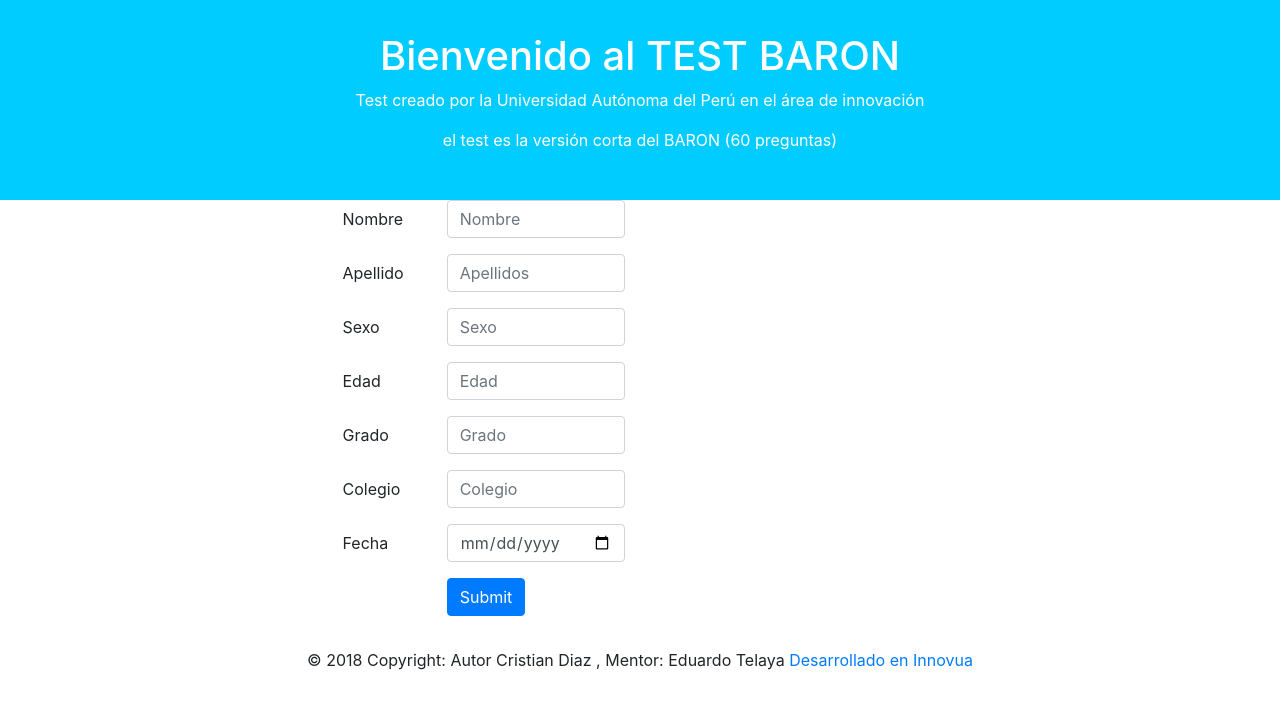
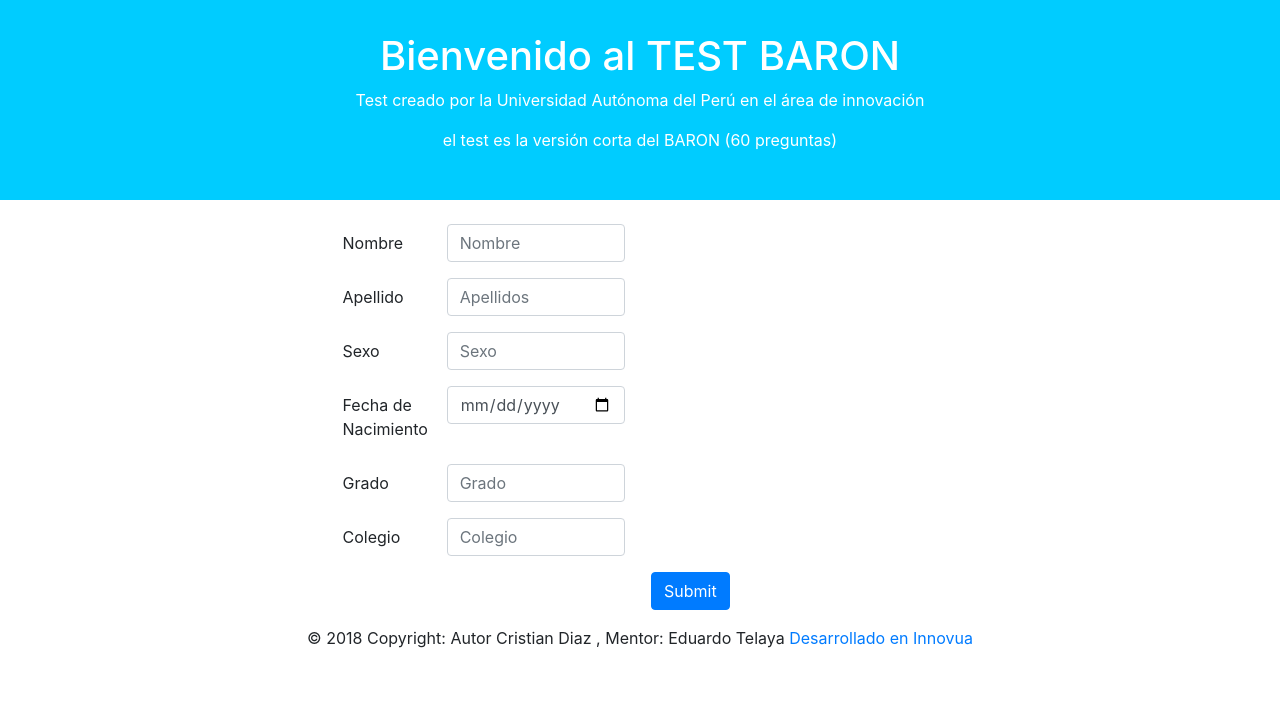
Before and after one commit to edutrul/test-baron-short, a PHP site: page / in a window 1280 px wide. Shown: the top 709 px of the page. Run offline with PHP 8.4, Linux system fonts and the light colour scheme.

Commit message:
actuliuazcion de form

```diff
--- a/index.php
+++ b/index.php
@@ -37,7 +37,7 @@ if (!isset($_SESSION)) {
         <p>Test creado por la Universidad Autónoma del Perú en el área de innovación</p>
         <p>el test es la versión corta del BARON (60 preguntas)</p>
 
-    </div>
+    </div><br>
     <div class="container col-md-6 col-xs-8 ">
 
         <form id="data" action="instructions.php" method="post">
@@ -61,9 +61,9 @@ if (!isset($_SESSION)) {
                 </div>
             </div>
             <div class="form-group row">
-                <label class="col-sm-2 col-form-label"> Edad</label>
+                <label class="col-sm-2 col-form-label"> Fecha de Nacimiento</label>
                 <div class="col-sm-4">
-                    <input class="form-control" placeholder="Edad" name="age" type="text"/>
+                    <input class="form-control" type="date" name="date" type="text"/>
                 </div>
             </div>
             <div class="form-group row">
@@ -78,15 +78,10 @@ if (!isset($_SESSION)) {
                     <input class="form-control" placeholder="Colegio" name="colegio" type="text"/>
                 </div>
             </div>
-            <div class="form-group row">
-                <label class="col-sm-2 col-form-label"> Fecha</label>
-                <div class="col-sm-4">
-                    <input class="form-control" type="date" name="date" type="text"/>
-                </div>
-            </div>
-            <div class="form-group row">
 
-                <div class=" offset-sm-2 col-sm-10">
+            <div class="form-row text-center">
+
+                <div class=" col-12 offset-sm-2 col-sm-10">
                     <button class="btn btn-primary" type="submit" value="Siguiente">Submit</button>
                 </div>
             </div>
```
Also changed, not shown: diagnostic.php (+12 -7 lines), questions.php (+10 -10 lines).
